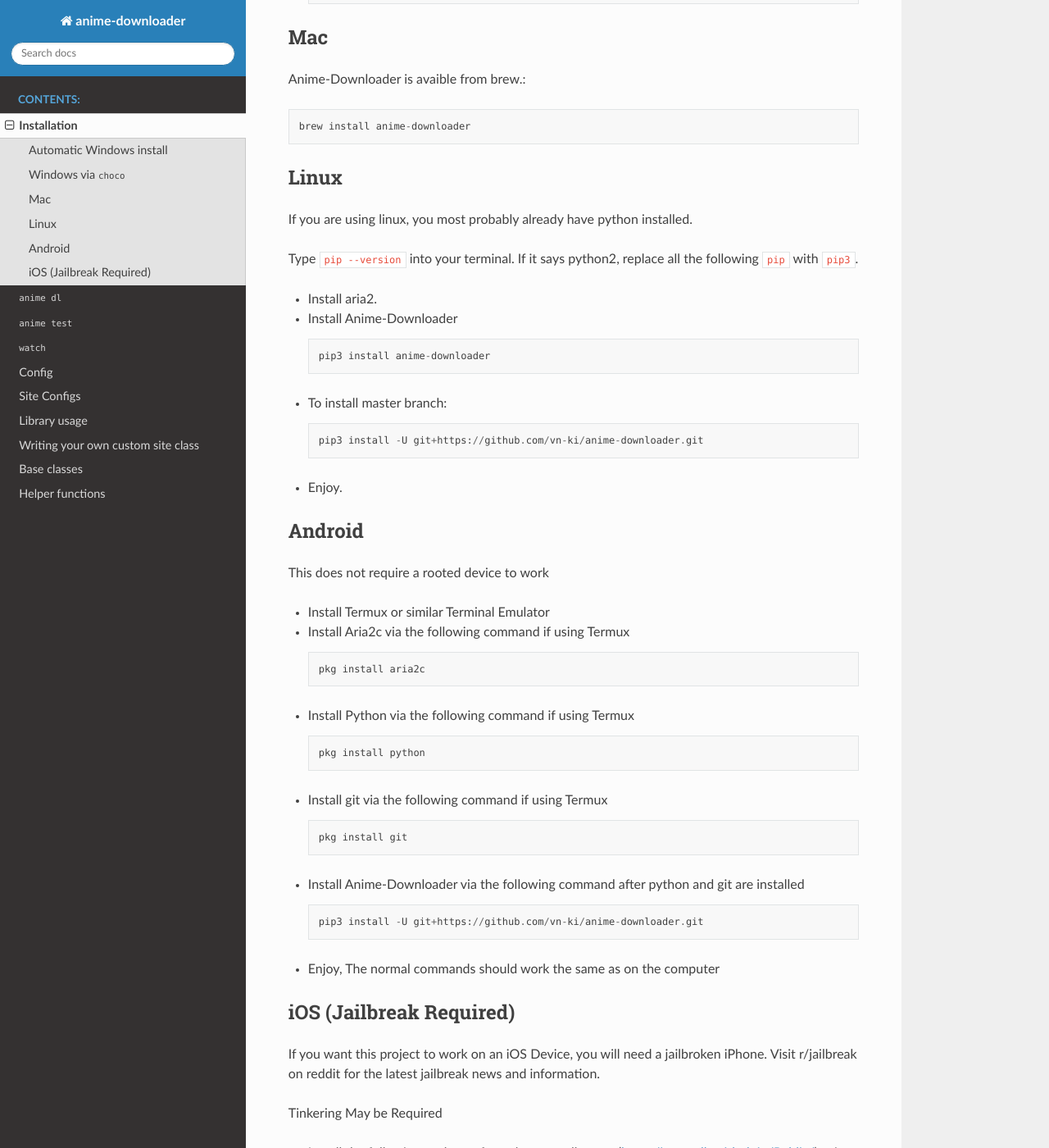
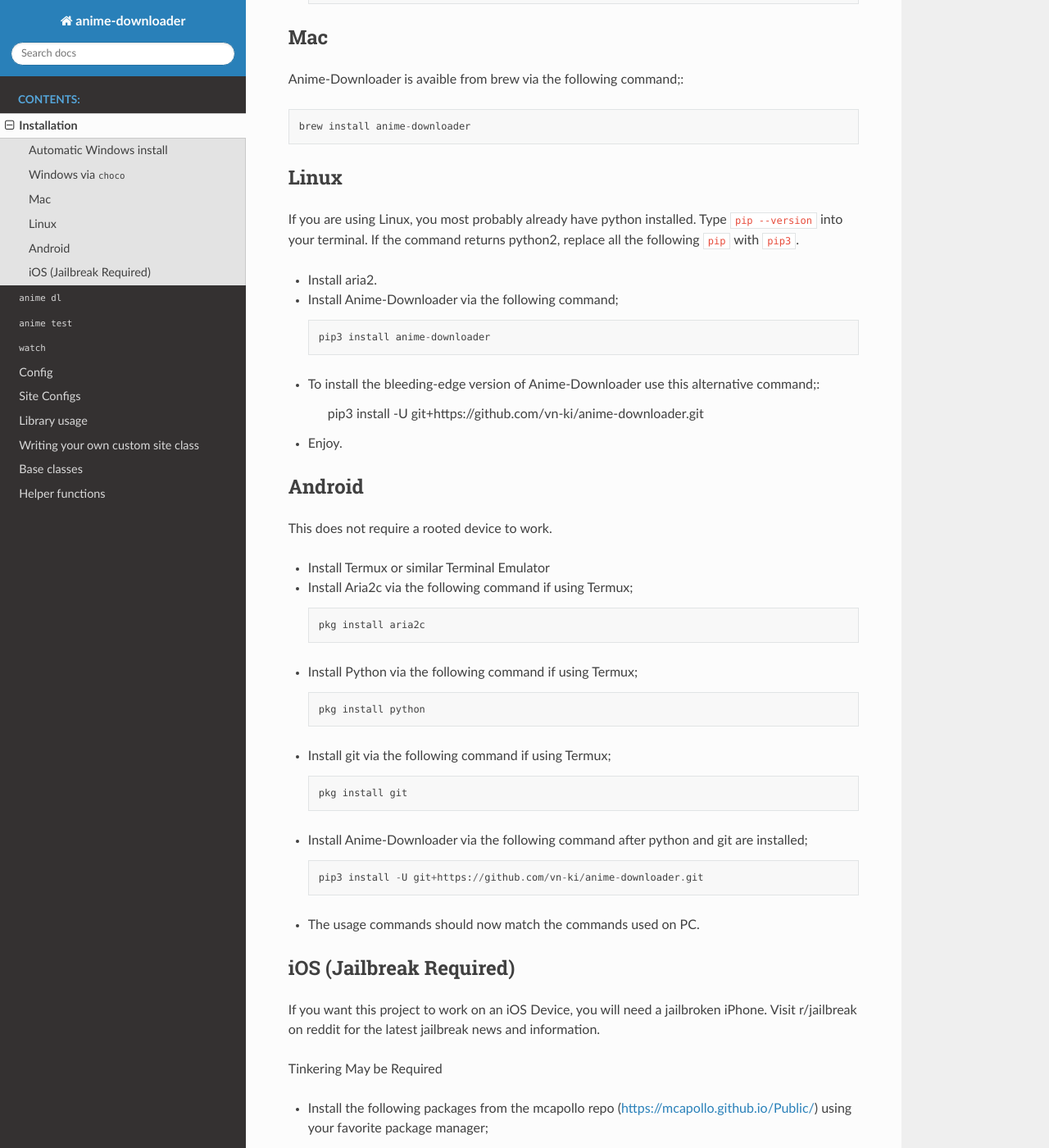
Before and after one commit to anime-dl/anime-downloader, a Sphinx documentation site: the page built from docs/usage/installation.rst, in a window 1280 px wide and 1400 px high, scrolled down 1050 px. Shown: the whole window at 82% size. Built offline with Sphinx 7.4.7 and the Read the Docs theme 2.0.0, drawn with Linux system fonts in a browser that asks for light colours; some of the changed text lies outside the part shown.

Commit message:
full-stops shouldn't end lines that continue with lines of code.

```diff
--- a/docs/usage/installation.rst
+++ b/docs/usage/installation.rst
@@ -10,7 +10,7 @@
 Automatic Windows install
 ~~~~~~~~~~~~~~~~~~~~~
 
-Add the following to a file named install.bat and then run it as administrator.
+Add the following to a file named install.bat and then run it as administrator;
 
 .. code::
 
@@ -31,14 +31,14 @@
 
 - Install `Chocolatey`_ Package manager.
 
--  Using the Chocolatey Package Manager::
+-  Using the Chocolatey Package Manager;::
 
        choco install -y git mpv python3 aria2 nodejs
--  Once these are installed::
+-  Once these are installed;::
 
         pip3 install -U git+https://github.com/vn-ki/anime-downloader.git
 
--  then the commands to view a show would be::
+-  then the commands to view a show would be;::
 
         anime dl "showname" --provider *Insert provider name* --new --play *mpv or vlc*
 
@@ -46,26 +46,25 @@
 Mac
 ~~~
 
-Anime-Downloader is avaible from brew.::
+Anime-Downloader is avaible from brew via the following command;::
 
     brew install anime-downloader
 
 Linux
 ~~~~~
 
-If you are using linux, you most probably already have python installed.
-
-Type ``pip --version`` into your terminal. If it says python2, replace
+If you are using Linux, you most probably already have python installed.
+Type ``pip --version`` into your terminal. If the command returns python2, replace
 all the following ``pip`` with ``pip3``.
 
 - Install aria2.
 
--  Install Anime-Downloader ::
+-  Install Anime-Downloader via the following command; ::
 
     pip3 install anime-downloader
 
 
--  To install master branch::
+-  To install the bleeding-edge version of Anime-Downloader use this alternative command;:
 
         pip3 install -U git+https://github.com/vn-ki/anime-downloader.git
 -  Enjoy.
@@ -82,27 +81,27 @@
 Android
 ~~~~~~~
 
-This does not require a rooted device to work
+This does not require a rooted device to work.
 
 - Install Termux or similar Terminal Emulator
 
-- Install Aria2c via the following command if using Termux ::
+- Install Aria2c via the following command if using Termux; ::
 
    pkg install aria2c
 
-- Install Python via the following command if using Termux ::
+- Install Python via the following command if using Termux; ::
 
    pkg install python
 
-- Install git via the following command if using Termux ::
+- Install git via the following command if using Termux; ::
 
    pkg install git
 
-- Install Anime-Downloader via the following command after python and git are installed ::
+- Install Anime-Downloader via the following command after python and git are installed; ::
 
    pip3 install -U git+https://github.com/vn-ki/anime-downloader.git
 
-- Enjoy, The normal commands should work the same as on the computer
+- The usage commands should now match the commands used on PC.
 
 iOS (Jailbreak Required)
 ~~~~~~~~~~~~~~~~~~~~~~~~
```
